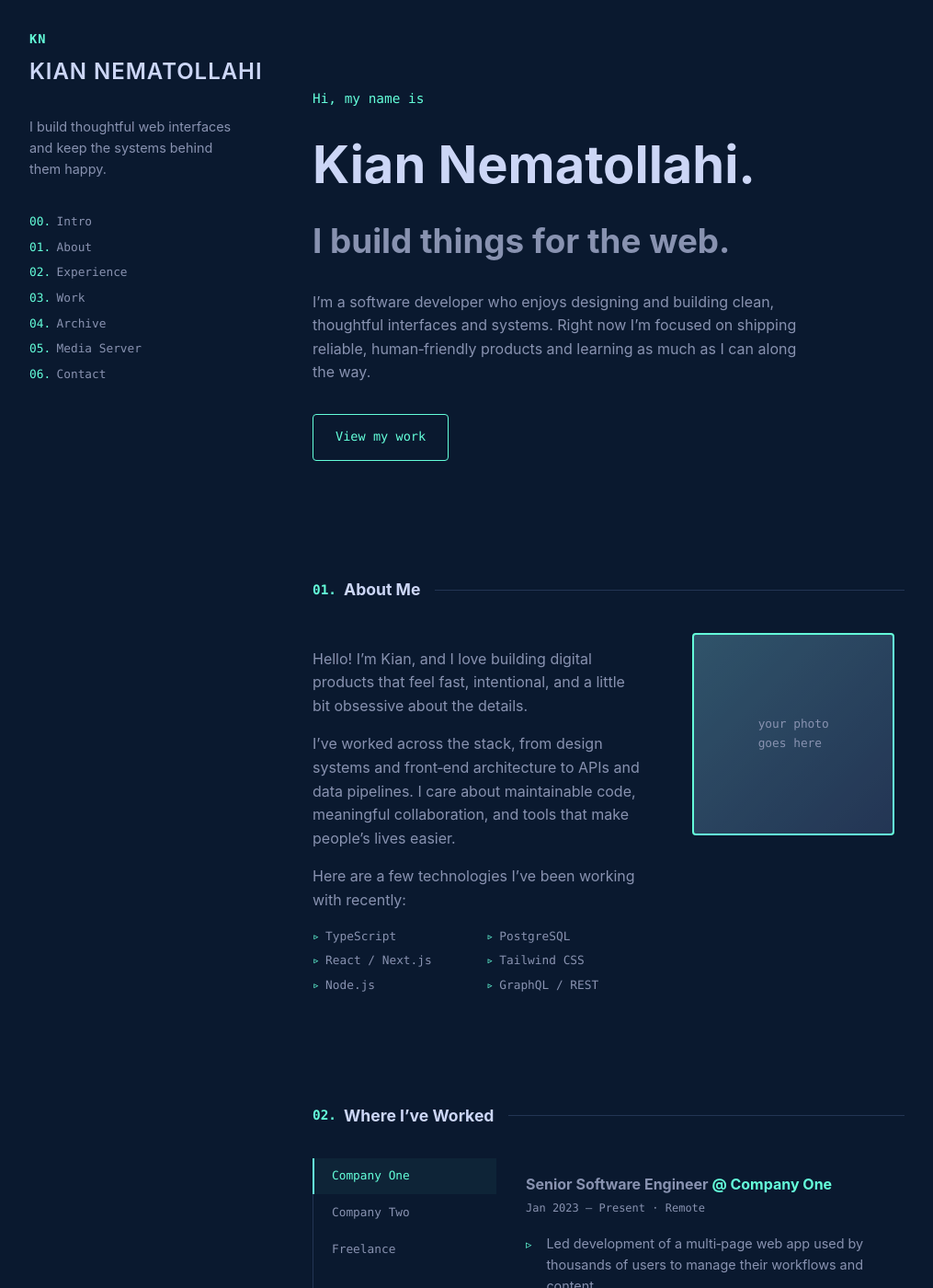
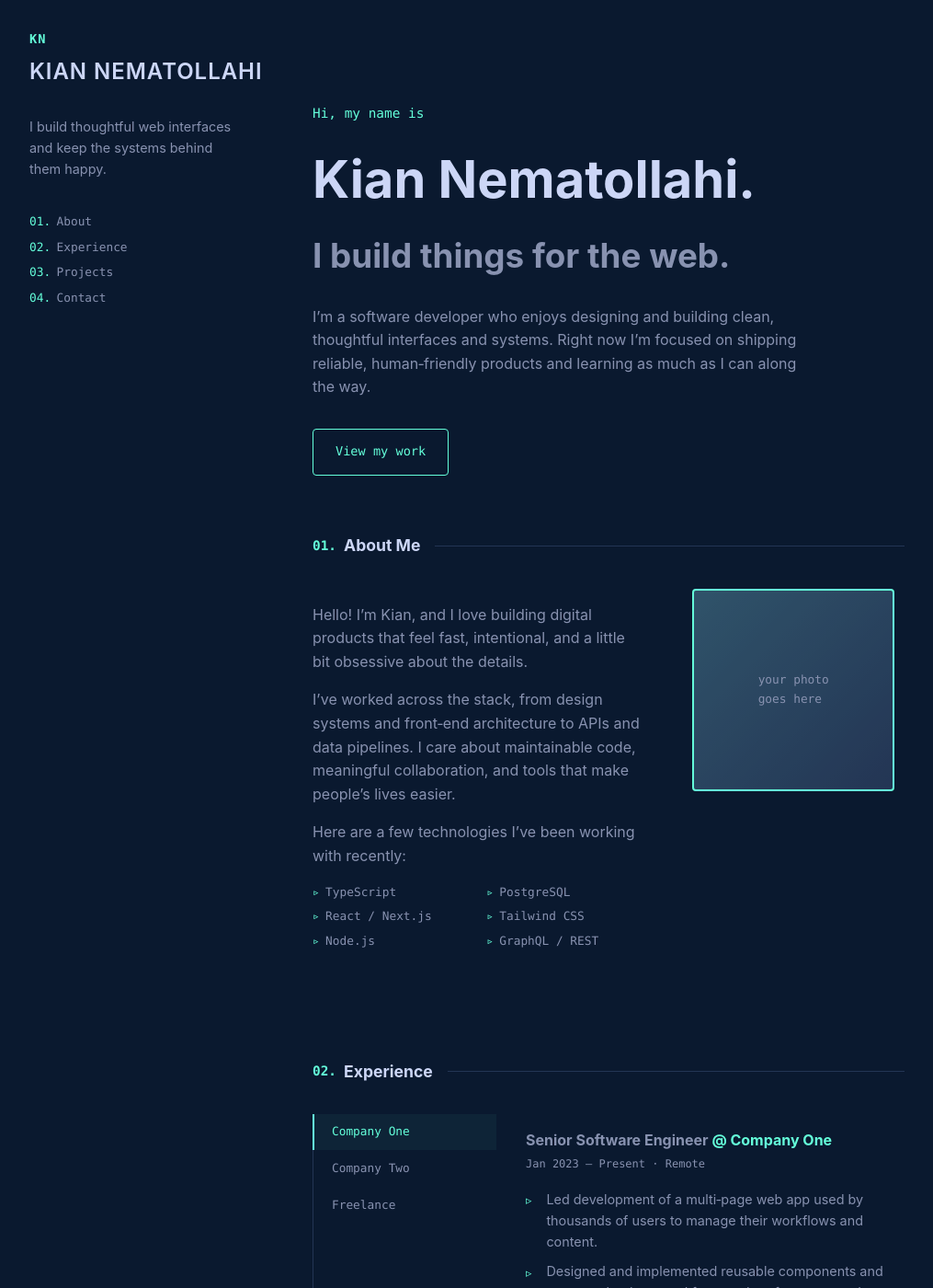
Before and after one commit to nemat777/nemat777.github.io, a Jekyll site: the page testing.html, which Jekyll copies as it is, in a window 1280 px wide and 1400 px high. Shown: the whole window at 92% size, without its empty margins (132-1147 px from the left). Built offline with Jekyll 4.4.1, drawn with Linux system fonts in a browser that asks for light colours; some of the changed text lies outside the part shown.

Commit message:
Update testing.html

```diff
--- a/testing.html
+++ b/testing.html
@@ -155,8 +155,8 @@
     /* Hero */
 
     .hero {
-      padding-top: 4rem;
-      padding-bottom: 4rem;
+      padding-top: 2rem;
+      padding-bottom: 3rem;
     }
 
     .hero-subtitle {
@@ -348,11 +348,12 @@
       font-size: 0.8rem;
     }
 
-    /* Featured projects */
+    /* Projects */
 
     .projects-grid {
       display: grid;
       gap: 2.5rem;
+      margin-bottom: 3rem;
     }
 
     .project-card {
@@ -425,7 +426,7 @@
       justify-content: stretch;
     }
 
-    /* Media server widget */
+    /* Media server widget (used in projects section) */
 
     .media-status-card {
       background-color: var(--bg-alt);
@@ -533,7 +534,7 @@
       line-height: 1.4;
     }
 
-    /* Archive */
+    /* Archive (within Projects section) */
 
     .archive-intro {
       color: var(--muted);
@@ -705,7 +706,7 @@
       );
       mix-blend-mode: screen;
       opacity: 0;
-      transition: opacity 0.25s.ease-out;
+      transition: opacity 0.25s ease-out;
       z-index: 0;
       filter: blur(10px);
     }
@@ -732,20 +733,18 @@
           I build thoughtful web interfaces and keep the systems behind them happy.
         </div>
         <nav class="sidebar-nav">
-          <a href="#top"><span>00.</span>Intro</a>
           <a href="#about"><span>01.</span>About</a>
           <a href="#experience"><span>02.</span>Experience</a>
-          <a href="#work"><span>03.</span>Work</a>
-          <a href="#archive"><span>04.</span>Archive</a>
-          <a href="#media-server"><span>05.</span>Media Server</a>
-          <a href="#contact"><span>06.</span>Contact</a>
+          <a href="#projects"><span>03.</span>Projects</a>
+          <a href="#contact"><span>04.</span>Contact</a>
         </nav>
       </aside>
 
       <!-- Right scrollable content -->
       <div class="app-content">
-        <!-- Hero -->
-        <section class="hero" id="top">
+        <!-- ABOUT: hero + about -->
+        <section id="about">
+          <div class="hero">
             <div class="hero-subtitle">Hi, my name is</div>
             <h1 class="hero-title">Kian Nematollahi.</h1>
             <h2 class="hero-tagline">I build things for the web.</h2>
@@ -754,11 +753,9 @@
               systems. Right now I’m focused on shipping reliable, human‑friendly products and learning
               as much as I can along the way.
             </p>
-          <a class="hero-cta" href="#work">View my work</a>
-        </section>
+            <a class="hero-cta" href="#projects">View my work</a>
+          </div>
 
-        <!-- About -->
-        <section id="about">
           <h2 class="section-title"><span>01.</span>About Me</h2>
           <div class="about-grid">
             <div class="about-text">
@@ -791,9 +788,9 @@
           </div>
         </section>
 
-        <!-- Experience -->
+        <!-- EXPERIENCE -->
         <section id="experience">
-          <h2 class="section-title"><span>02.</span>Where I’ve Worked</h2>
+          <h2 class="section-title"><span>02.</span>Experience</h2>
           <div class="experience-layout">
             <div class="experience-tabs">
               <div class="experience-tab active">Company One</div>
@@ -823,9 +820,10 @@
           </div>
         </section>
 
-        <!-- Featured work -->
-        <section id="work">
-          <h2 class="section-title"><span>03.</span>Some Things I’ve Built</h2>
+        <!-- PROJECTS: featured + archive + media server -->
+        <section id="projects">
+          <h2 class="section-title"><span>03.</span>Projects</h2>
+
           <div class="projects-grid">
             <!-- DorinaServer -->
             <article class="project-card">
@@ -933,6 +931,4 @@
                 </div>
               </div>
               <div class="project-thumb">
-                <div class="project-thumb-inner">screenshot / mockup</div>
-              </div>
-            </article>
+                <div class="project-thumb-inner">screenshot
```
Lines whose indentation alone changed are shown as unchanged.
